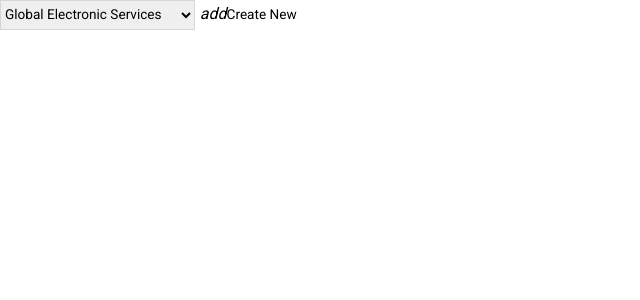
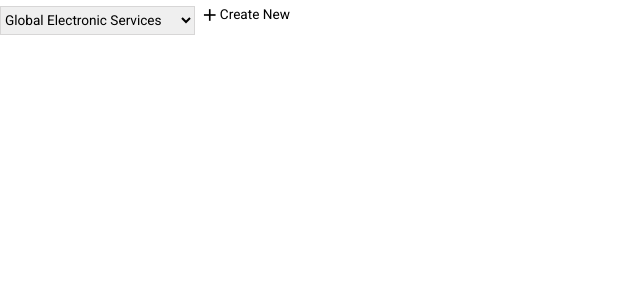
Before and after one commit to JCruz-Dev/kanban-app, a React app: page / in a window 1280 px wide. Shown: the top 300 px of the page, without its empty margins (0-640 px from the left). Built offline with nearby package versions, Linux system fonts and the light colour scheme.

Commit message:
Feature: Adds Material Icon Component

```diff
--- a/public/index.html
+++ b/public/index.html
@@ -4,6 +4,10 @@
         <meta charset="UTF-8" />
         <meta name="viewport" content="width=device-width, initial-scale=1.0" />
         <title>Document</title>
+        <link
+            rel="stylesheet"
+            href="https://fonts.googleapis.com/icon?family=Material+Icons"
+        />
         <link
             href="https://fonts.googleapis.com/css2?family=Roboto:wght@400;500;700&display=swap"
             rel="stylesheet"
--- a/src/components/Atoms/Button.jsx
+++ b/src/components/Atoms/Button.jsx
@@ -1,6 +1,6 @@
 import React from 'react';
-import Icon from './Icon';
 import PropTypes from 'prop-types';
+import { Icon } from '@material-ui/core';
 
 export const NormalButton = ({ name, classes }, props) => {
     return (
@@ -11,7 +11,7 @@ export const NormalButton = ({ name, classes }, props) => {
 };
 
 export const IconButton = (
-    { iconName, buttonName, iconClasses, buttonClasses, nameClasses },
+    { iconName, buttonName, iconClasses, buttonClasses, nameClasses, iconSize },
     props
 ) => {
     return (
@@ -19,7 +19,9 @@ export const IconButton = (
             {...props}
             className={`icon_button_container button ${buttonClasses} `}
         >
-            <Icon name={iconName} classes={`${iconClasses}`} />
+            <Icon fontSize={iconSize} className={iconClasses}>
+                {iconName}
+            </Icon>
             <span className={`button_name ${nameClasses}`}>{buttonName}</span>
         </button>
     );
@@ -30,6 +32,7 @@ NormalButton.defaultProps = {
 };
 IconButton.defaultProps = {
     iconName: '',
+    iconSize: 'small',
     button_name: '',
     iconClasses: '',
     buttonClasses: '',
--- a/src/components/Atoms/Icon.jsx
+++ /dev/null
@@ -1,17 +0,0 @@
-import React from 'react';
-import PropTypes from 'prop-types';
-
-const Icon = ({ classes, name }) => {
-    return <i className={`material-icons ${classes}`}>{name}</i>;
-};
-export default Icon;
-
-Icon.defaultProps = {
-    name: 'face',
-    classes: '',
-};
-
-Icon.proTypes = {
-    classes: PropTypes.string,
-    name: PropTypes.string,
-};
```
